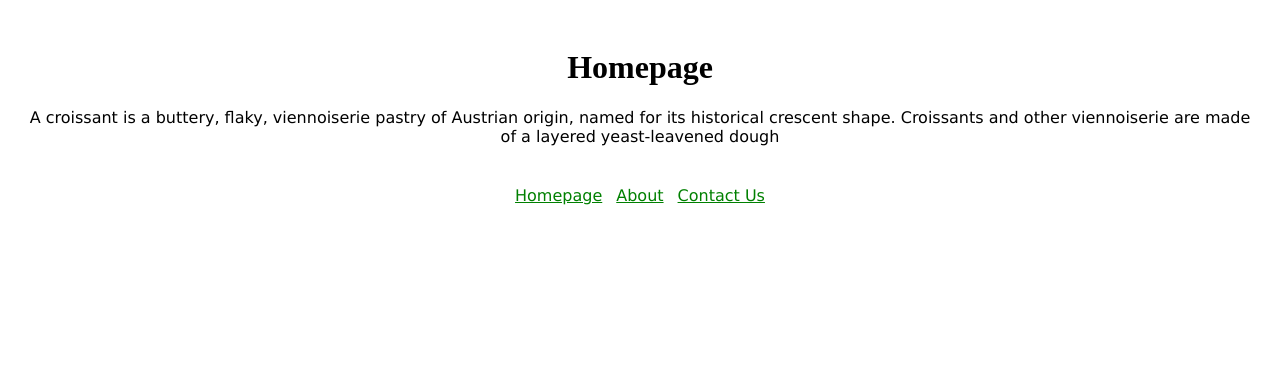
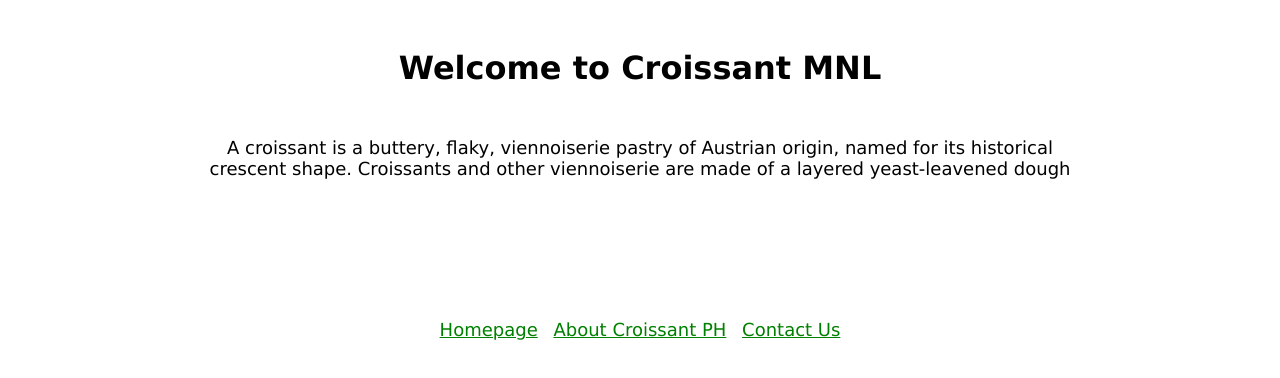
Before and after one commit to nikkitamariefp/multiple-pages-homework, a plain HTML site: page index.html in a window 1280 px wide. Drawn offline with Linux system fonts and the light colour scheme.

Commit message:
SEO optimised the pages
added meta description, headings and subheadings, alt text, etc.

```diff
--- a/css/styles.css
+++ b/css/styles.css
@@ -1,10 +1,19 @@
 h1 {
   text-align: center;
+  font-family: Verdana, Geneva, Tahoma, sans-serif;
 }
 
-p {
+h2 {
+  margin: 50px 180px;
+}
+
+p,
+h2,
+h3 {
   text-align: center;
   font-family: Verdana, Geneva, Tahoma, sans-serif;
+  font-size: 18px;
+  font-weight: normal;
 }
 
 a {
@@ -38,7 +47,14 @@ a {
 }
 
 .links {
-  margin-top: 40px;
+  margin-top: 140px;
   text-align: center;
-  display: block;
+  display: flexbox;
 }
+
+.homepage,
+.about,
+.contact {
+  display: inline;
+  justify-content: center;
+}
--- a/index.html
+++ b/index.html
@@ -5,23 +5,32 @@
     <meta
       name="viewport"
       content="width=device-width, initial-scale=1.0" />
-    <title>Homepage</title>
+    <meta
+      name="description"
+      content="This is where you'll find the best croissant in Manila." />
+    <title>The Best Croissant in Manila</title>
     <link
       rel="stylesheet"
       href="/css/styles.css" />
   </head>
   <body>
     <div class="container">
-      <h1>Homepage</h1>
-      <p>
+      <h1>Welcome to Croissant MNL</h1>
+      <h2>
         A croissant is a buttery, flaky, viennoiserie pastry of Austrian origin,
         named for its historical crescent shape. Croissants and other
         viennoiserie are made of a layered yeast-leavened dough
-      </p>
+      </h2>
       <div class="links">
-        <a href="/">Homepage</a>
-        <a href="/about.html">About</a>
-        <a href="/contact.html">Contact Us</a>
+        <h3 class="homepage">
+          <a href="/">Homepage</a>
+        </h3>
+        <h3 class="about">
+          <a href="/about.html">About Croissant PH</a>
+        </h3>
+        <h3 class="contact">
+          <a href="/contact.html">Contact Us</a>
+        </h3>
       </div>
     </div>
   </body>
```
Also changed, not shown: about.html (+15 -5 lines), contact.html (+13 -4 lines).
